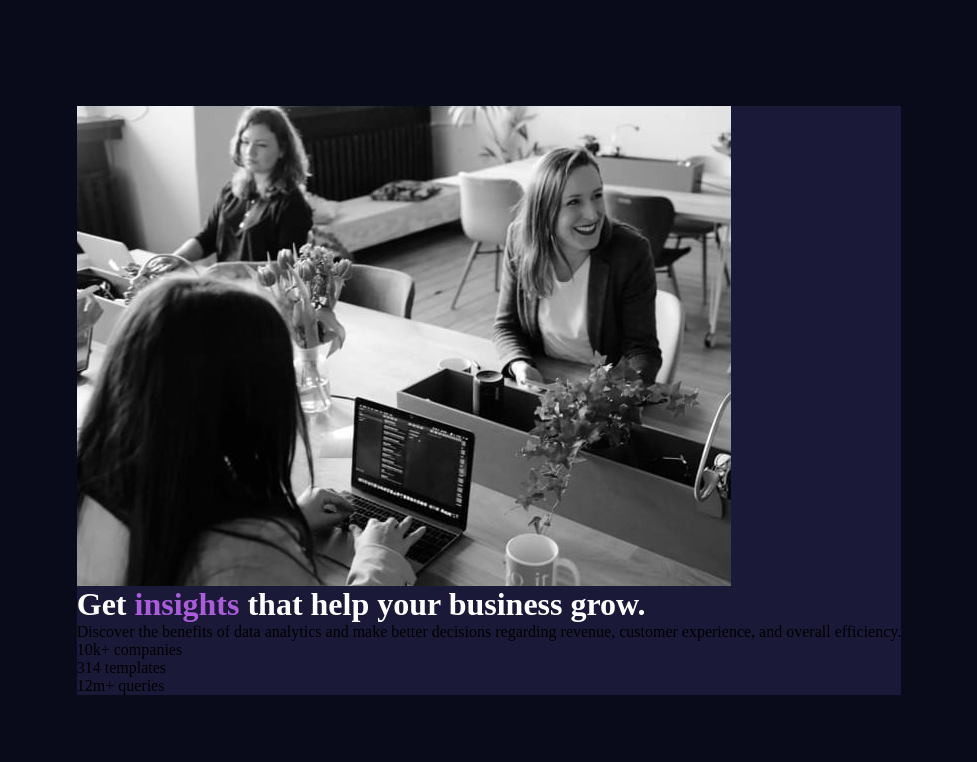
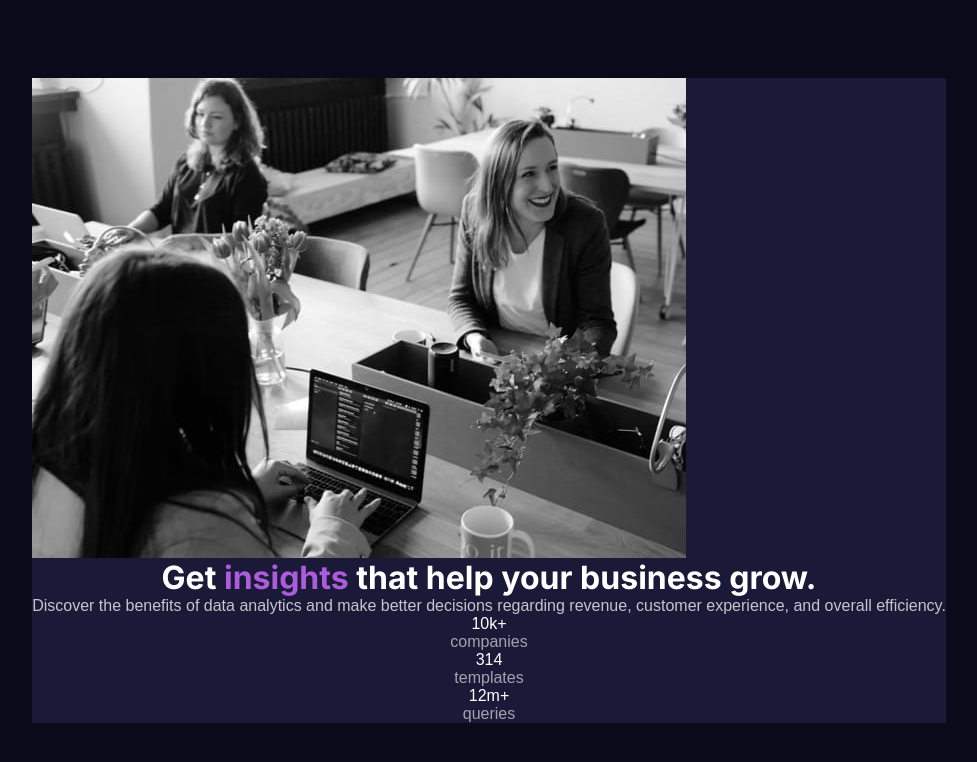
Before and after one commit to GenuineMiyashita/Stats-Preview-Card, a plain HTML site: page index.html in a window 1280 px wide. Shown: the whole page, without its empty margins (151-1128 px from the left). Drawn offline with Linux system fonts and the light colour scheme.

Commit message:
Update index.html and styles.css

```diff
--- a/index.html
+++ b/index.html
@@ -17,15 +17,23 @@
       <div class="cardContainer">
         <img src="images/image-header-mobile.jpg" alt="" id="cardImage" />
         <div id="cardText">
-          <h1>Get <span>insights</span> that help your business grow.</h1>
-          <p>
+          <h1 id="heroText">
+            Get <span>insights</span> that help your business grow.
+          </h1>
+          <p id="heroSubText">
             Discover the benefits of data analytics and make better decisions
             regarding revenue, customer experience, and overall efficiency.
           </p>
-          <div>
-            <div><p>10k+ companies</p></div>
-            <div><p>314 templates</p></div>
-            <div><p>12m+ queries</p></div>
+          <div id="stats">
+            <div>
+              <p><span>10k+</span> companies</p>
+            </div>
+            <div>
+              <p><span>314</span> templates</p>
+            </div>
+            <div>
+              <p><span>12m+</span> queries</p>
+            </div>
           </div>
         </div>
       </div>
--- a/styles.css
+++ b/styles.css
@@ -1,7 +1,3 @@
-/*
-
-- Font size: 15px */
-
  @import url('https://fonts.googleapis.com/css2?family=Inter:wght@400;700&family=Lexend+Deca&display=swap');
 
 :root {
@@ -20,6 +16,7 @@
  }
 
  body {
+    font-family: 'Lexend-Deca', sans-serif;
     background-color: var(--MainBackground);
  }
 
@@ -38,12 +35,30 @@
 
 .cardContainer {
     background-color: var(--CardBackground);
+    text-align: center;
 }
 
-#cardText h1 {
+#heroText {
+    font-family: 'Inter', sans-serif;
+    font-weight: 700;
     color: var(--MainHeadingAndStats);
 }
 
-#cardText h1 span {
+#heroText span{
     color: var(--Accent);
 }
+
+#heroSubText {
+    color: var(--MainParagraph);
+}
+
+#stats {
+
+    color: var(--StatHeadings);
+}
+
+#stats span {
+    display: block;
+    text-align: center;
+    color: var(--MainHeadingAndStats);
+}
```
